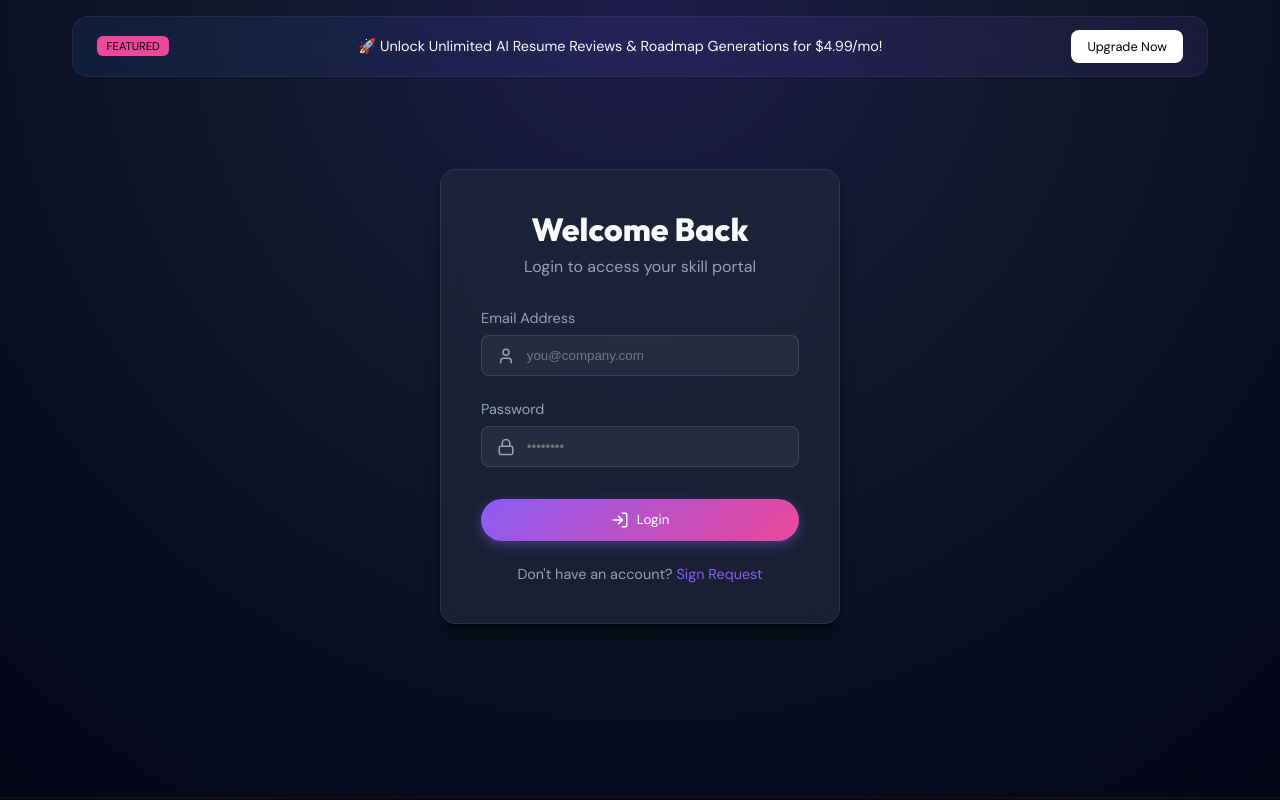
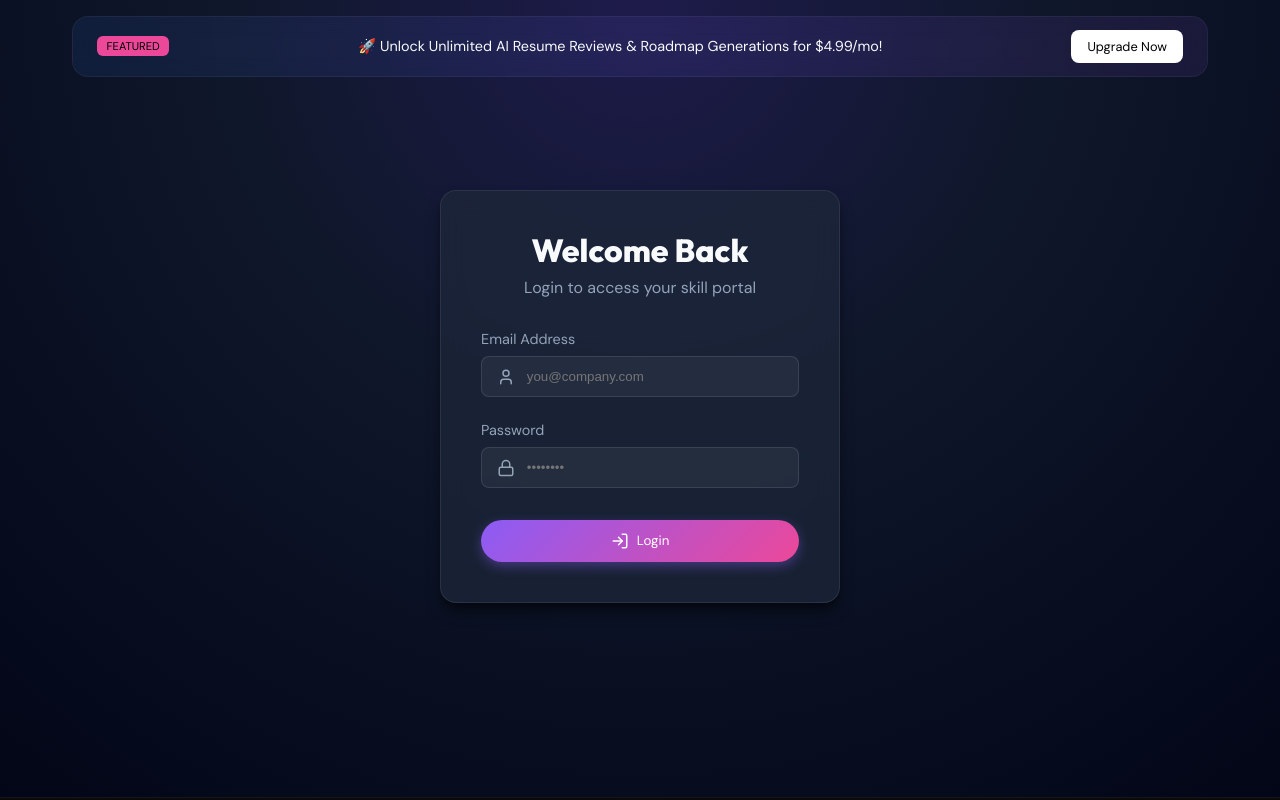
Before and after one commit to sumitg774/SkillUpEMPTrack, a React (Vite) app: page /login in a window 1280 px wide. Built offline with nearby package versions, Linux system fonts and the light colour scheme.

Commit message:
Comment out signup route and links to disable new registrations

```diff
--- a/src/App.jsx
+++ b/src/App.jsx
@@ -40,7 +40,7 @@ function App() {
             <Routes>
               {/* Public Routes */}
               <Route path="/login" element={<Login />} />
-              <Route path="/signup" element={<Signup />} />
+              {/* <Route path="/signup" element={<Signup />} /> */}
 
               {/* Protected Routes */}
               <Route path="/" element={
--- a/src/pages/Login.jsx
+++ b/src/pages/Login.jsx
@@ -78,9 +78,9 @@ export default function Login() {
                     </button>
                 </form>
 
-                <div style={{ textAlign: 'center', marginTop: '1.5rem', fontSize: '0.9rem', color: 'var(--color-text-muted)' }}>
+                {/* <div style={{ textAlign: 'center', marginTop: '1.5rem', fontSize: '0.9rem', color: 'var(--color-text-muted)' }}>
                     Don't have an account? <Link to="/signup" style={{ color: 'var(--color-primary)', fontWeight: 'bold' }}>Sign Request</Link>
-                </div>
+                </div> */}
             </div>
         </div>
     );
```
